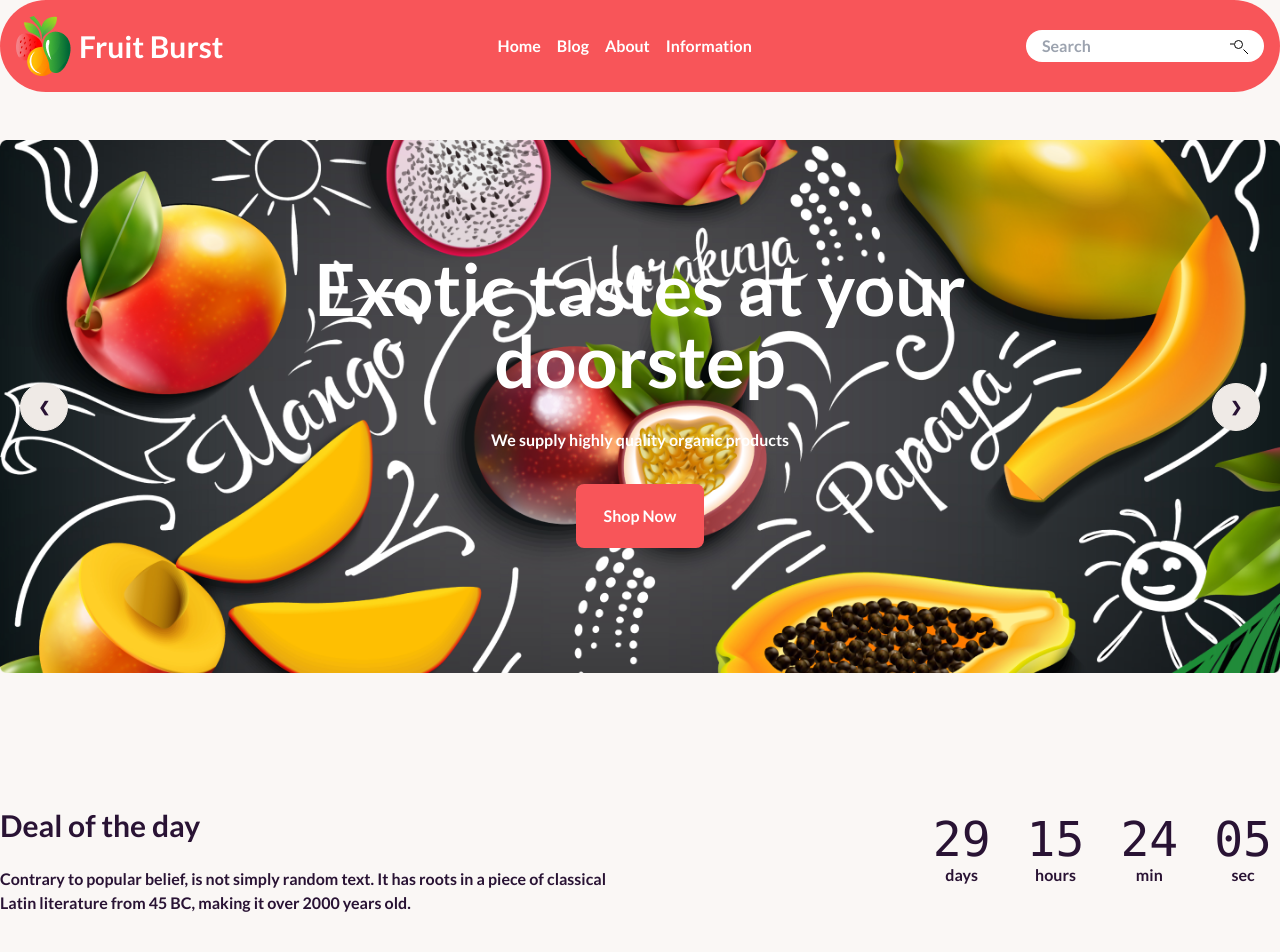
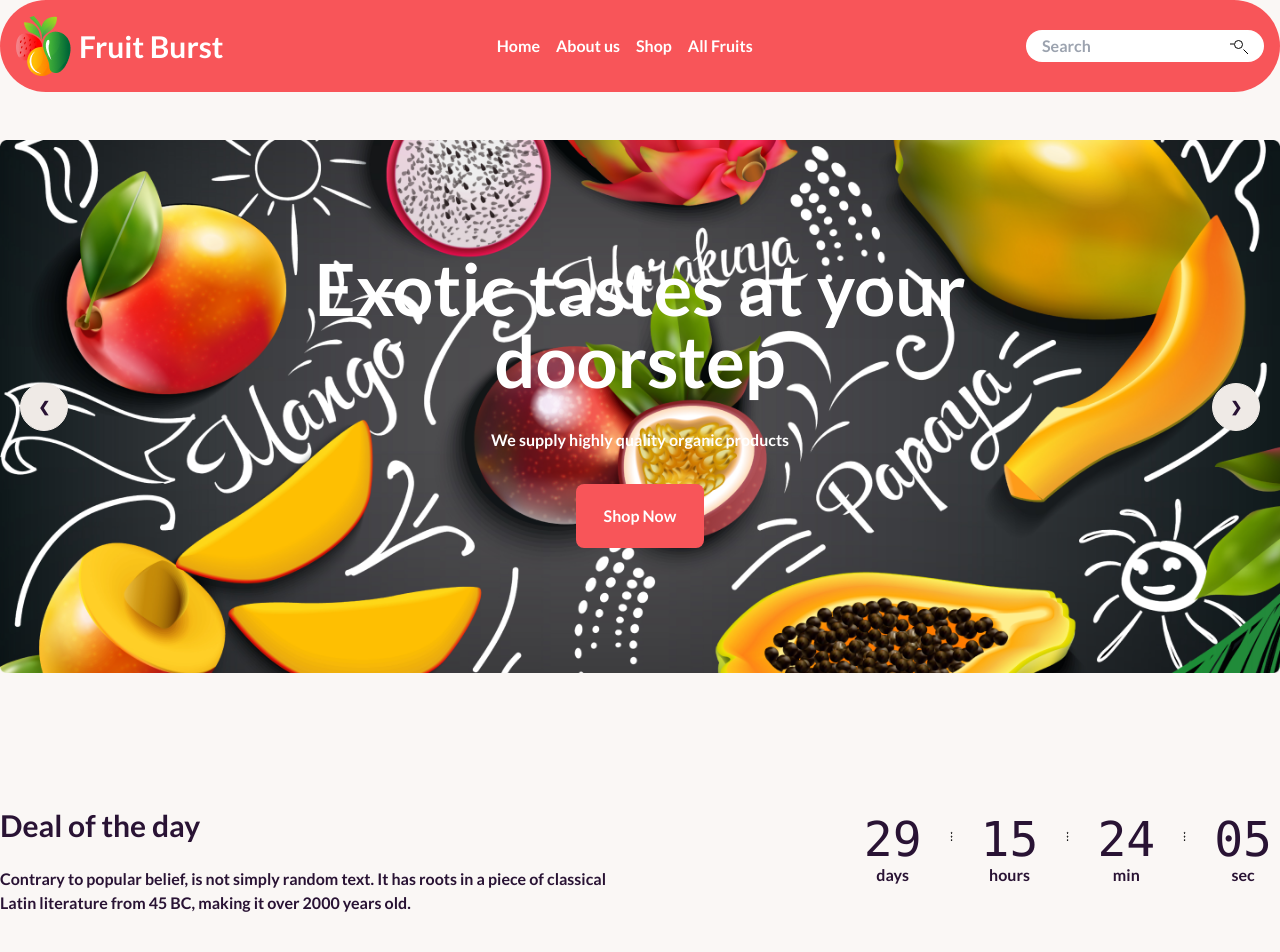
Before and after one commit to parvessorkar/assignment-theree, a plain HTML site: page index.html in a window 1280 px wide. Shown: the top 952 px of the page. Drawn offline with nearby package versions, Linux system fonts and the light colour scheme.

Commit message:
finised something

```diff
--- a/index.html
+++ b/index.html
@@ -55,9 +55,9 @@
       <!-- Navigation bar for (Desktop) -->
       <ul class="hidden md:flex space-x-4 text-black md:text-white " id="desktopMenu">
         <li><a href="#" class="hover:text-gray-300">Home</a></li>
-        <li><a href="#" class="hover:text-gray-300">Blog</a></li>
-        <li><a href="#" class="hover:text-gray-300">About</a></li>
-        <li><a href="#" class="hover:text-gray-300">Information</a></li>
+        <li><a href="#" class="hover:text-gray-300">About us</a></li>
+        <li><a href="#" class="hover:text-gray-300">Shop</a></li>
+        <li><a href="#" class="hover:text-gray-300">All Fruits</a></li>
       </ul>
 
       <!-- Search Bar -->
@@ -78,9 +78,9 @@
     <div class="hidden md:hidden" id="mobileMenu">
       <ul class="mt-2 space-y-2 text-black md:text-black">
         <li><a href="#" class="block hover:text-gray-300">Home</a></li>
-        <li><a href="#" class="block hover:text-gray-300">Blog</a></li>
-        <li><a href="#" class="block hover:text-gray-300">About</a></li>
-        <li><a href="#" class="block hover:text-gray-200">Information</a></li>
+        <li><a href="#" class="block hover:text-gray-300">About us</a></li>
+        <li><a href="#" class="block hover:text-gray-300">Shop</a></li>
+        <li><a href="#" class="block hover:text-gray-200">All Fruits</a></li>
       </ul>
 
       <!-- Search Bar (Mobile) -->
@@ -194,17 +194,36 @@
           </span>
           days
         </div>
+        <div class="mt-6"><svg xmlns="http://www.w3.org/2000/svg" width="3" height="10" viewBox="0 0 3 10" fill="none">
+          <path
+            d="M1.60902 2.30006C1.48971 2.30006 1.37529 2.25267 1.29093 2.16831C1.20657 2.08395 1.15918 1.96953 1.15918 1.85023C1.15918 1.73092 1.20657 1.6165 1.29093 1.53214C1.37529 1.44778 1.48971 1.40039 1.60902 1.40039C1.72832 1.40039 1.84274 1.44778 1.9271 1.53214C2.01146 1.6165 2.05885 1.73092 2.05885 1.85023C2.05885 1.96953 2.01146 2.08395 1.9271 2.16831C1.84274 2.25267 1.72832 2.30006 1.60902 2.30006ZM1.60902 5.89875C1.48971 5.89875 1.37529 5.85135 1.29093 5.76699C1.20657 5.68263 1.15918 5.56821 1.15918 5.44891C1.15918 5.32961 1.20657 5.21519 1.29093 5.13083C1.37529 5.04647 1.48971 4.99908 1.60902 4.99908C1.72832 4.99908 1.84274 5.04647 1.9271 5.13083C2.01146 5.21519 2.05885 5.32961 2.05885 5.44891C2.05885 5.56821 2.01146 5.68263 1.9271 5.76699C1.84274 5.85135 1.72832 5.89875 1.60902 5.89875ZM1.60902 9.49743C1.48971 9.49743 1.37529 9.45004 1.29093 9.36568C1.20657 9.28132 1.15918 9.1669 1.15918 9.0476C1.15918 8.92829 1.20657 8.81387 1.29093 8.72951C1.37529 8.64515 1.48971 8.59776 1.60902 8.59776C1.72832 8.59776 1.84274 8.64515 1.9271 8.72951C2.01146 8.81387 2.05885 8.92829 2.05885 9.0476C2.05885 9.1669 2.01146 9.28132 1.9271 9.36568C1.84274 9.45004 1.72832 9.49743 1.60902 9.49743Z"
+            stroke="#121212" stroke-width="0.899671" stroke-linecap="round" stroke-linejoin="round" />
+        </svg></div>
         <div class="flex flex-col p-2 ">
           <span class="countdown font-mono text-5xl">
             <span style="--value:15;"></span>
           </span>
           hours
         </div>
+        <div class="mt-6">
+          <svg xmlns="http://www.w3.org/2000/svg" width="3" height="10" viewBox="0 0 3 10" fill="none">
+            <path
+              d="M1.60902 2.30006C1.48971 2.30006 1.37529 2.25267 1.29093 2.16831C1.20657 2.08395 1.15918 1.96953 1.15918 1.85023C1.15918 1.73092 1.20657 1.6165 1.29093 1.53214C1.37529 1.44778 1.48971 1.40039 1.60902 1.40039C1.72832 1.40039 1.84274 1.44778 1.9271 1.53214C2.01146 1.6165 2.05885 1.73092 2.05885 1.85023C2.05885 1.96953 2.01146 2.08395 1.9271 2.16831C1.84274 2.25267 1.72832 2.30006 1.60902 2.30006ZM1.60902 5.89875C1.48971 5.89875 1.37529 5.85135 1.29093 5.76699C1.20657 5.68263 1.15918 5.56821 1.15918 5.44891C1.15918 5.32961 1.20657 5.21519 1.29093 5.13083C1.37529 5.04647 1.48971 4.99908 1.60902 4.99908C1.72832 4.99908 1.84274 5.04647 1.9271 5.13083C2.01146 5.21519 2.05885 5.32961 2.05885 5.44891C2.05885 5.56821 2.01146 5.68263 1.9271 5.76699C1.84274 5.85135 1.72832 5.89875 1.60902 5.89875ZM1.60902 9.49743C1.48971 9.49743 1.37529 9.45004 1.29093 9.36568C1.20657 9.28132 1.15918 9.1669 1.15918 9.0476C1.15918 8.92829 1.20657 8.81387 1.29093 8.72951C1.37529 8.64515 1.48971 8.59776 1.60902 8.59776C1.72832 8.59776 1.84274 8.64515 1.9271 8.72951C2.01146 8.81387 2.05885 8.92829 2.05885 9.0476C2.05885 9.1669 2.01146 9.28132 1.9271 9.36568C1.84274 9.45004 1.72832 9.49743 1.60902 9.49743Z"
+              stroke="#121212" stroke-width="0.899671" stroke-linecap="round" stroke-linejoin="round" />
+          </svg>
+        </div>
         <div class="flex flex-col p-2 ">
           <span class="countdown font-mono text-5xl">
             <span style="--value:24;"></span>
           </span>
           min
+        </div>
+        <div class="mt-6">
+          <svg xmlns="http://www.w3.org/2000/svg" width="3" height="10" viewBox="0 0 3 10" fill="none">
+            <path
+              d="M1.60902 2.30006C1.48971 2.30006 1.37529 2.25267 1.29093 2.16831C1.20657 2.08395 1.15918 1.96953 1.15918 1.85023C1.15918 1.73092 1.20657 1.6165 1.29093 1.53214C1.37529 1.44778 1.48971 1.40039 1.60902 1.40039C1.72832 1.40039 1.84274 1.44778 1.9271 1.53214C2.01146 1.6165 2.05885 1.73092 2.05885 1.85023C2.05885 1.96953 2.01146 2.08395 1.9271 2.16831C1.84274 2.25267 1.72832 2.30006 1.60902 2.30006ZM1.60902 5.89875C1.48971 5.89875 1.37529 5.85135 1.29093 5.76699C1.20657 5.68263 1.15918 5.56821 1.15918 5.44891C1.15918 5.32961 1.20657 5.21519 1.29093 5.13083C1.37529 5.04647 1.48971 4.99908 1.60902 4.99908C1.72832 4.99908 1.84274 5.04647 1.9271 5.13083C2.01146 5.21519 2.05885 5.32961 2.05885 5.44891C2.05885 5.56821 2.01146 5.68263 1.9271 5.76699C1.84274 5.85135 1.72832 5.89875 1.60902 5.89875ZM1.60902 9.49743C1.48971 9.49743 1.37529 9.45004 1.29093 9.36568C1.20657 9.28132 1.15918 9.1669 1.15918 9.0476C1.15918 8.92829 1.20657 8.81387 1.29093 8.72951C1.37529 8.64515 1.48971 8.59776 1.60902 8.59776C1.72832 8.59776 1.84274 8.64515 1.9271 8.72951C2.01146 8.81387 2.05885 8.92829 2.05885 9.0476C2.05885 9.1669 2.01146 9.28132 1.9271 9.36568C1.84274 9.45004 1.72832 9.49743 1.60902 9.49743Z"
+              stroke="#121212" stroke-width="0.899671" stroke-linecap="round" stroke-linejoin="round" />
+          </svg>
         </div>
         <div class="flex flex-col p-2 ">
           <span class="countdown font-mono text-5xl">
@@ -422,20 +441,20 @@
       </div>
       <div class="flex gap-6 py-8">
         <div>
-          <a href=""><i class="fa-solid fa-people-group bg-gray-200 p-5 rounded-full"></i></a>
+          <a href=""><i class="fa-solid fa-heart bg-gray-200 p-5 rounded-full"></i></a>
         </div>
         <div>
-          <h3 class="text-2xl font-bold">Dedicated Team</h3>
+          <h3 class="text-2xl font-bold">Fresh is Best</h3>
           <hr class="w-24 font-bold my-5">
           <p>Professional employees are there for you to pick the most amazing and fresh fruits.</p>
         </div>
       </div>
       <div class="flex gap-6">
         <div>
-          <a href=""><i class="fa-solid fa-people-group bg-gray-200 p-5 rounded-full"></i></a>
+          <a href=""><i class="fa-solid fa-gift bg-gray-200 p-5 rounded-full"></i></a>
         </div>
         <div>
-          <h3 class="text-2xl font-bold">Dedicated Team</h3>
+          <h3 class="text-2xl font-bold">Gift Certificates</h3>
           <hr class="w-24 font-bold my-5">
           <p>Professional employees are there for you to pick the most amazing and fresh fruits.</p>
         </div>
@@ -451,7 +470,7 @@
 
       <div class="flex gap-6 flex-row-reverse text-right">
         <div class="">
-          <a href=""><i class="fa-solid fa-people-group bg-gray-200 p-5 rounded-full"></i></a>
+          <a href=""><i class="fa-solid fa-carrot bg-gray-200 p-5 rounded-full"></i></a>
         </div>
         <div>
           <h3 class="text-2xl font-bold">Integrated Supplier</h3>
@@ -465,10 +484,10 @@
 
       <div class="flex gap-6 flex-row-reverse text-right py-8">
         <div class="">
-          <a href=""><i class="fa-solid fa-people-group bg-gray-200 p-5 rounded-full"></i></a>
+          <a href=""><i class="fa-solid fa-ice-cream bg-gray-200 p-5 rounded-full"></i></a>
         </div>
         <div>
-          <h3 class="text-2xl font-bold">Integrated Supplier</h3>
+          <h3 class="text-2xl font-bold">Sustainable Practice</h3>
           <div class="flex justify-end">
             <hr class="w-24 font-bold my-5">
           </div>
@@ -477,12 +496,12 @@
         </div>
       </div>
 
-      <div class="flex gap-6 flex-row-reverse text-right">
+      <div class="flex gap-6 flex-row-reverse text-right ">
         <div class="">
-          <a href=""><i class="fa-solid fa-people-group bg-gray-200 p-5 rounded-full"></i></a>
+          <a href=""><i class="fa-solid fa-thumbs-up bg-gray-200 p-5 rounded-full"></i></a>
         </div>
         <div>
-          <h3 class="text-2xl font-bold">Integrated Supplier</h3>
+          <h3 class="text-2xl font-bold">The Benefits Only</h3>
           <div class="flex justify-end">
             <hr class="w-24 font-bold my-5">
           </div>
```
